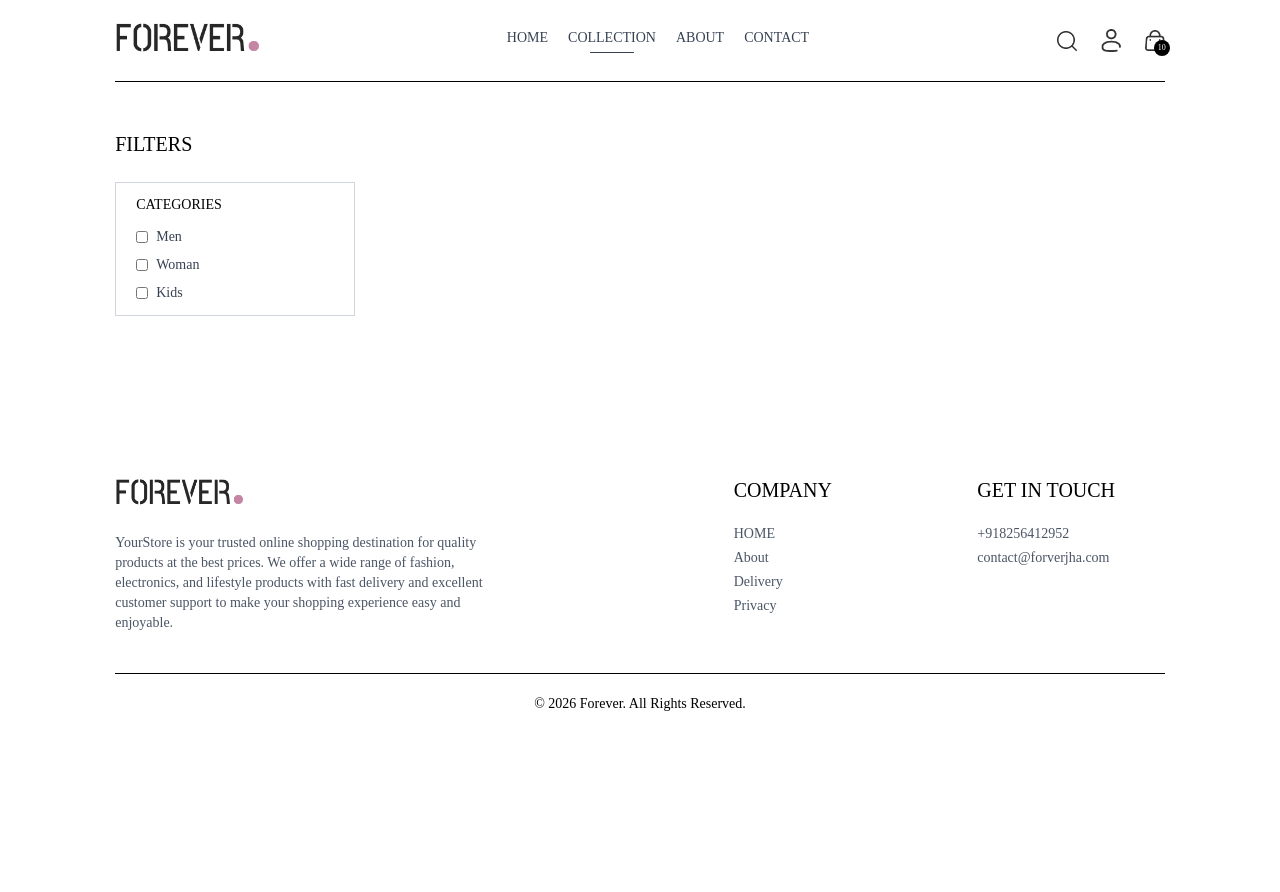
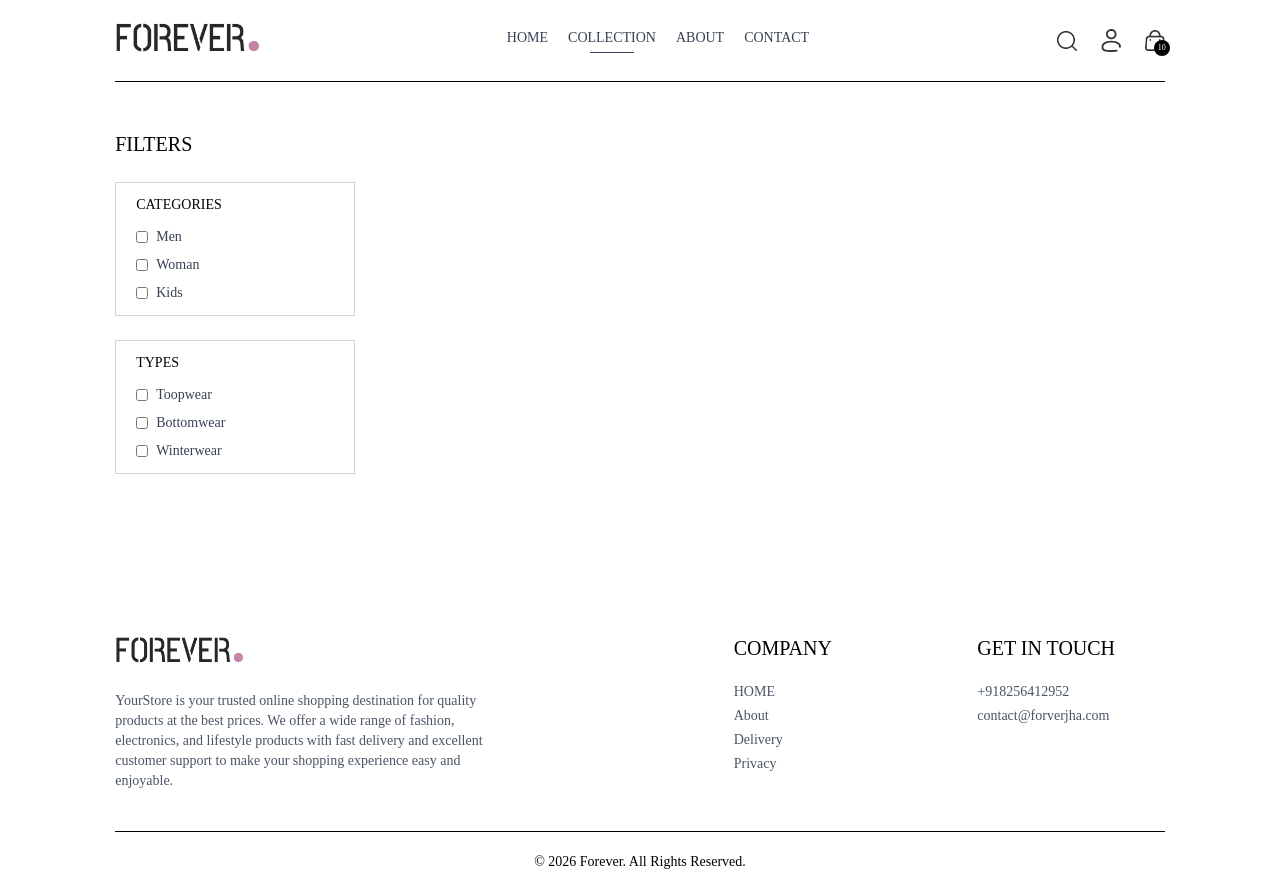
Before and after one commit to ankitjha62061-spec/E-Commerce-Website, a React app: page /collection in a window 1280 px wide. Before the commit the page ends 800 px from the top, so only its background shows below. Built offline with nearby package versions, Linux system fonts and the light colour scheme; the HTML template or start-up script is replaced by a standard one.

Commit message:
add types in collection page for clothes

```diff
--- a/src/pages/Collection.jsx
+++ b/src/pages/Collection.jsx
@@ -14,6 +14,8 @@
           <div className='min-w-60' >
 <p className='my-2 text-xl flex items-center cursor-pointer gap-2'>FILTERS</p>
 {/* category filter */}
+
+
 
 <div className={`border border-gray-300 pl-5 py-3 mt-6 ${showFilter ? '' : 'hidden'} sm:block`}>
   <p className='mb-3 text-sm font-medium'>CATEGORIES</p>
@@ -32,9 +34,27 @@
 
 </div>
 </div>
+
+
  {/* SubCategory Filter  */}
 
+<div className={`border border-gray-300 pl-5 py-3 mt-6 ${showFilter ? '' : 'hidden'} sm:block`}>
+  <p className='mb-3 text-sm font-medium'>TYPES</p>
+<div className='flex flex-col gap-2 text-sm font-light text-gray-700'>
+<p className='flex gap-2'>
+  <input className='w-3 '  type="checkbox" value={'Topwear'} /> Toopwear
+</p>
 
+<p className='flex gap-2'>
+  <input className='w-3 '  type="checkbox" value={'Bottomwear'} /> Bottomwear
+</p>
+
+<p className='flex gap-2'>
+  <input className='w-3 '  type="checkbox" value={'Winterwear'} /> Winterwear
+</p>
+
+</div>
+</div>
 
 
 </div>
```
